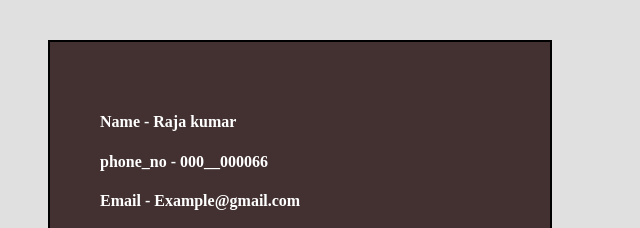
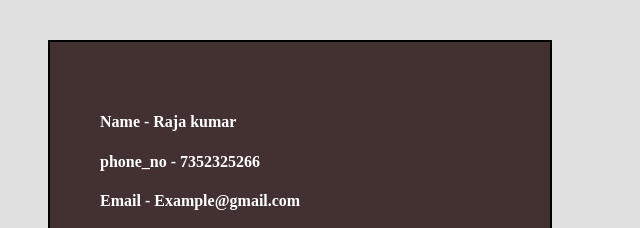
Before and after one commit to Prashant2raja/Raja, a plain HTML site: page Contact.html in a window 1280 px wide. Shown: the top 228 px of the page, 0-640 px from the left. Drawn offline with Linux system fonts and the light colour scheme.

Commit message:
Update Contact.html

```diff
--- a/Contact.html
+++ b/Contact.html
@@ -9,7 +9,7 @@
 <body>
     <div class="con_box">
         <h4>Name - Raja kumar</h4>
-        <h4>phone_no  - 000__000066</h4>
+        <h4>phone_no  - 7352325266</h4>
         <h4>Email - Example@gmail.com</h4>
         <p>Please Feel free to Contact me ,I am just trying ot creeate a simple
             and also learnig how to host the wiesite using the link.
```
